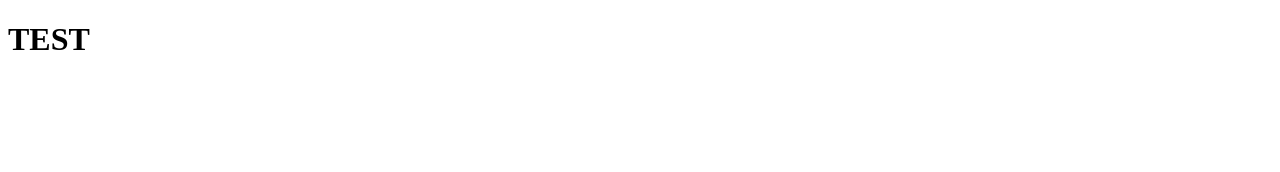
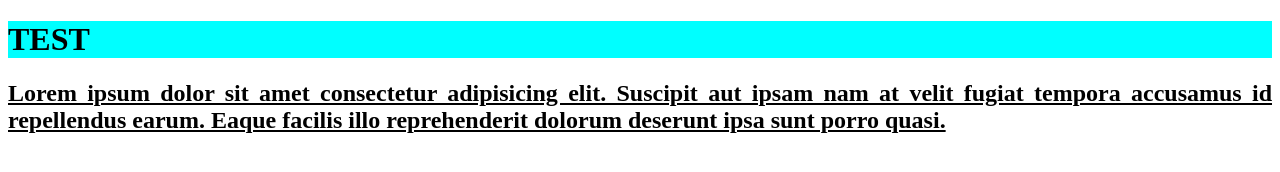
Before and after one commit to MARCONI2C/SITO, a plain HTML site: page alunni/sorbera/index.html in a window 1280 px wide. Drawn offline with Linux system fonts and the light colour scheme.

Commit message:
gitTest : added lorem ipsum + bugfix

```diff
--- a/alunni/sorbera/index.html
+++ b/alunni/sorbera/index.html
@@ -17,6 +17,7 @@
             <p class="browsehappy">You are using an <strong>outdated</strong> browser. Please <a href="#">upgrade your browser</a> to improve your experience.</p>
         <![endif]-->
         <h1>TEST</h1>
+        <h2>Lorem ipsum dolor sit amet consectetur adipisicing elit. Suscipit aut ipsam nam at velit fugiat tempora accusamus id repellendus earum. Eaque facilis illo reprehenderit dolorum deserunt ipsa sunt porro quasi.</h2>
         <script src="" async defer></script>
     </body>
 </html>
--- a/alunni/sorbera/style.css
+++ b/alunni/sorbera/style.css
@@ -1,5 +1,13 @@
-.h1 {
+h1 {
 
     background-color: aqua;
 
 }
+
+h2 {
+
+    text-decoration: underline;
+    text-align: justify;
+    font-family: 'Times New Roman', Times, serif;
+
+}
```
